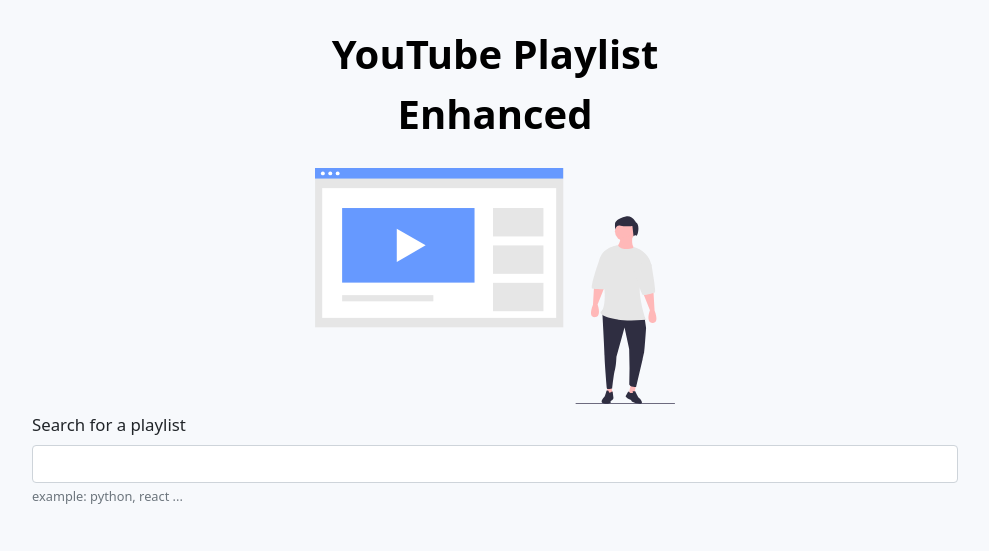
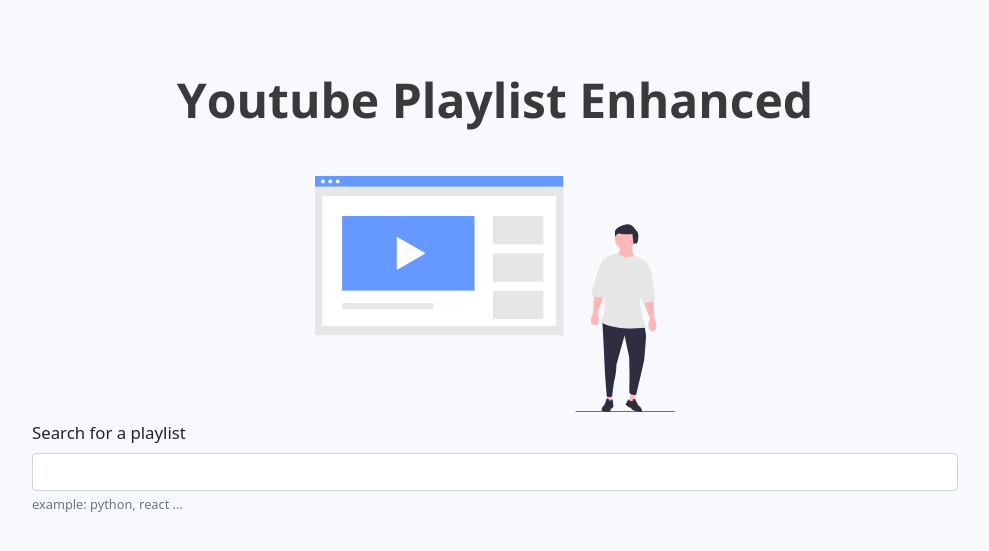
Before and after one commit to Bessouat40/enhanced_ytb_playlist, a Flask app: page / in a window 1280 px wide. Shown: the top 551 px of the page, without its empty margins (145-1134 px from the left). Run offline with Flask 2, Linux system fonts and the light colour scheme.

Commit message:
maj home

```diff
--- a/app/templates/index.html
+++ b/app/templates/index.html
@@ -6,9 +6,10 @@ Youtube Playlist Enhanced
 {% block content %}
 	<div class="container">
 
-		<div class="row mb-1 mt-4 ">
-			<p class="fw-bold text-center fs-1"><a  href="/" style="color: black;text-decoration:none; "> YouTube Playlist <br> Enhanced </a></p>
-			<img src="{{ url_for('static', filename='img/undraw_online_video.svg')}}"  class="mx-auto d-block mt-2"  style="width: 24rem;">
+		<div class="row mb-1 mt-5 ">
+			<p class="fw-bold text-center fs-1 mt-3"><a  href="/" style="color: black;text-decoration:none; font-family: 'Open Sans', sans-serif; color: #3A3A3C; font-size: 3rem;"> Youtube Playlist Enhanced </a></p>
+			<img src="{{ url_for('static', filename='img/undraw_online_video.svg')}}"  class="mx-auto d-block mt-4"  style="width: 24rem;">
+			<a  href="/"  class="stretched-link"></a>
 		</div>
 
 		<div class="row justify-content-center">
@@ -49,5 +50,7 @@ Youtube Playlist Enhanced
 		});
 	</script>
 
-
+<style>
+@import url('https://fonts.googleapis.com/css2?family=Open+Sans:wght@700&display=swap');
+</style>
 {% endblock%}
```
